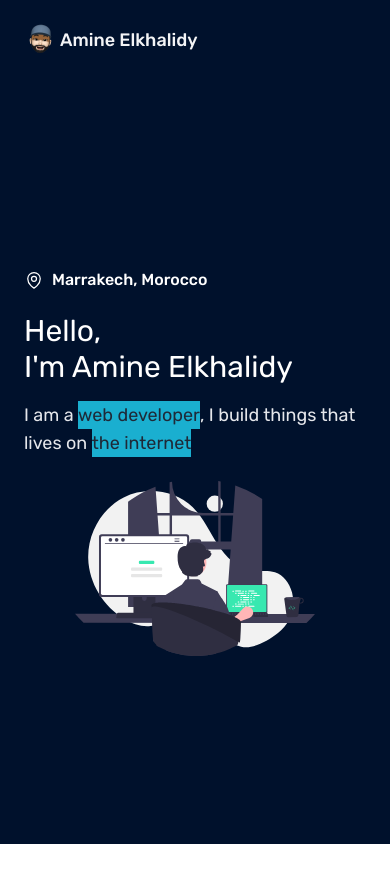
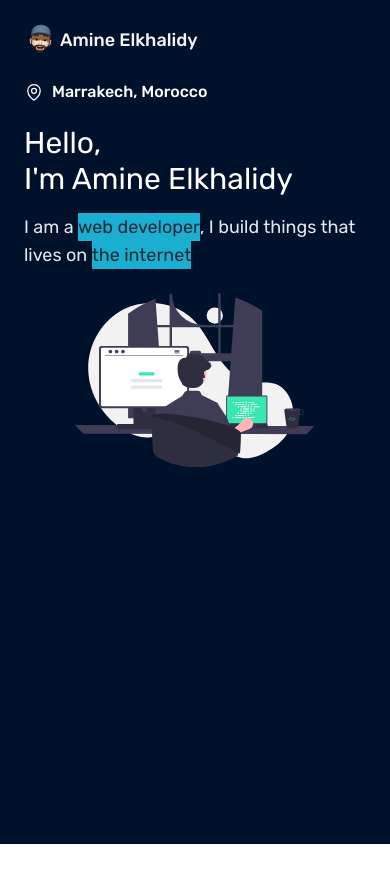
Before and after one commit to AmineElkhalidy/serviceswebsite, a React (Vite) app: page / in a window 390 px wide. Shown: the top 882 px of the page. Built offline with nearby package versions, Linux system fonts and the light colour scheme.

Commit message:
Fixing the issue

```diff
--- a/src/pages/Home.jsx
+++ b/src/pages/Home.jsx
@@ -21,7 +21,7 @@ const Home = () => {
 
       {/* Main */}
       <main>
-        <section className="min-h-[calc(100vh-5rem)] max-w-6xl mx-auto  flex justify-center items-center">
+        <section className="min-h-[calc(100vh-5rem)] max-w-6xl mx-auto sm:flex sm:justify-center sm:items-center">
           <motion.div
             whileInView={{ y: [100, 50, 0], opacity: [0, 0, 1] }}
             transition={{ duration: 0.5 }}
```
